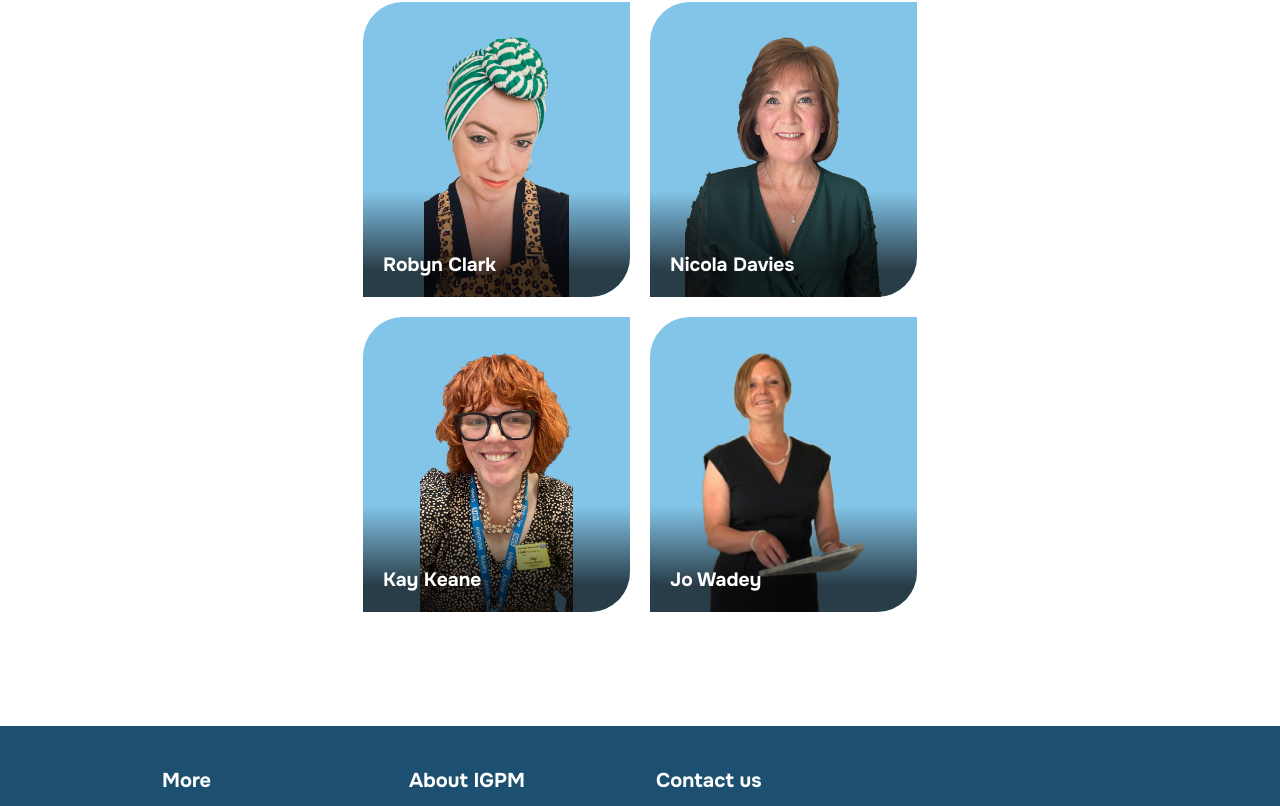
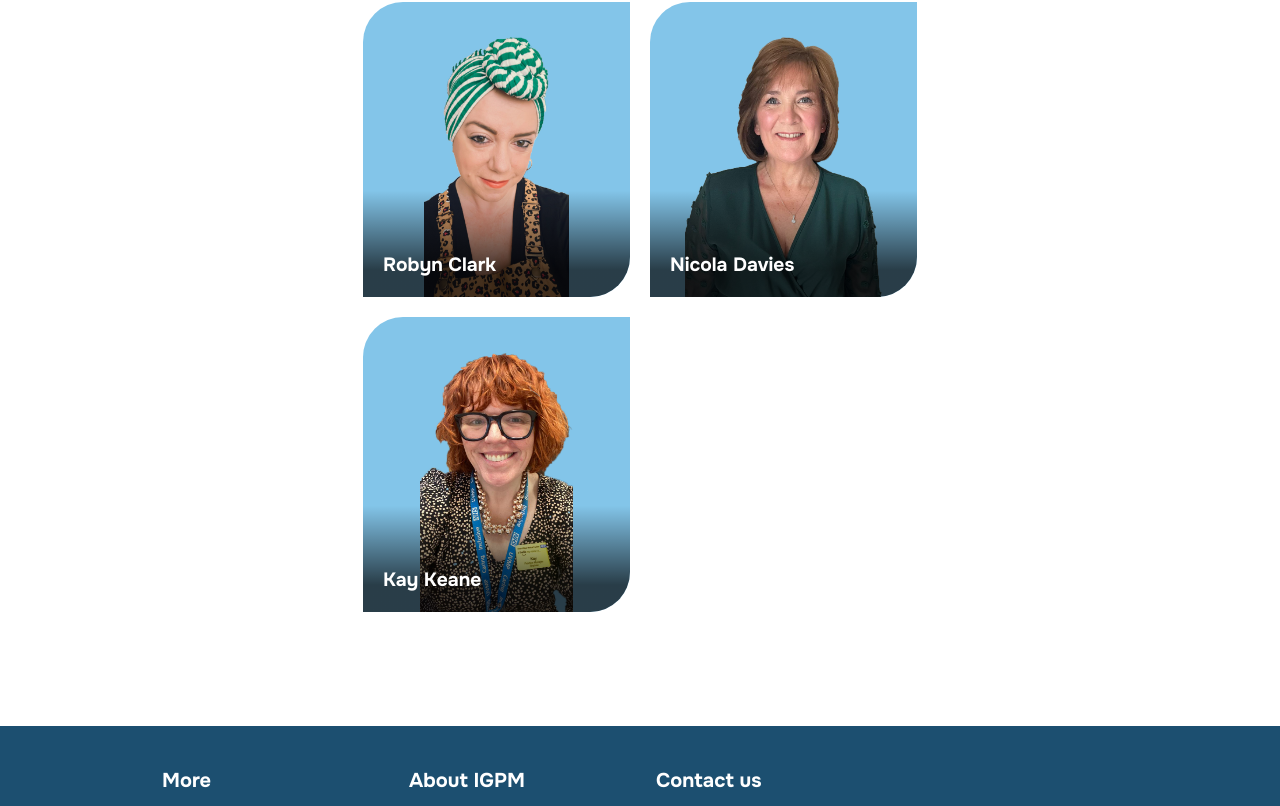
Before and after one commit to sgledhill1695/IGPM, a Next.js app: page /our-directors in a window 1280 px wide. Shown: the part 365-1171 px from the top of the page. Built offline with nearby package versions, Linux system fonts and the light colour scheme.

Commit message:
Jo Wadey removed from directors page

```diff
--- a/pages/our-directors/jo-wadey.js
+++ /dev/null
@@ -1,28 +0,0 @@
-import Layout from "../layout";
-import JoWadey from "@/app/components/our-directors/joWadey";
-
-export default function joWadey(){
-
-    return(
-        <>
-            <Layout>
-
-                <main className="mb-[70px] md:mb-[114px]">
-
-                    <div className="max-w-[1440px] m-auto">
-
-                        <div className="ms-[3vw] me-[3vw] sm:ms-[5vw] sm:me-[5vw] xl:ms-[162px] xl:me-[162px]">
-
-                            <JoWadey />
-
-                        </div>
-
-                    </div>
-
-
-                </main>
-
-            </Layout>
-        </>
-    )
-}
--- a/src/app/components/our-directors/ourDirectors.jsx
+++ b/src/app/components/our-directors/ourDirectors.jsx
@@ -54,19 +54,6 @@ export default function OurDirectors(){
 
                     </div>
 
-
-                    <div className="col-span-4 sm:col-span-2 2xl:col-span-1">
-
-                        <Director
-                            url={'/our-directors/jo-wadey'}
-                            image={'/images/jo-wadey.png'}
-                            name={'Jo Wadey'}
-                            backgroundColor={'#83C5E9'}
-                        />
-
-                    </div>
-
-
                 </div>
 
             </div>
```
